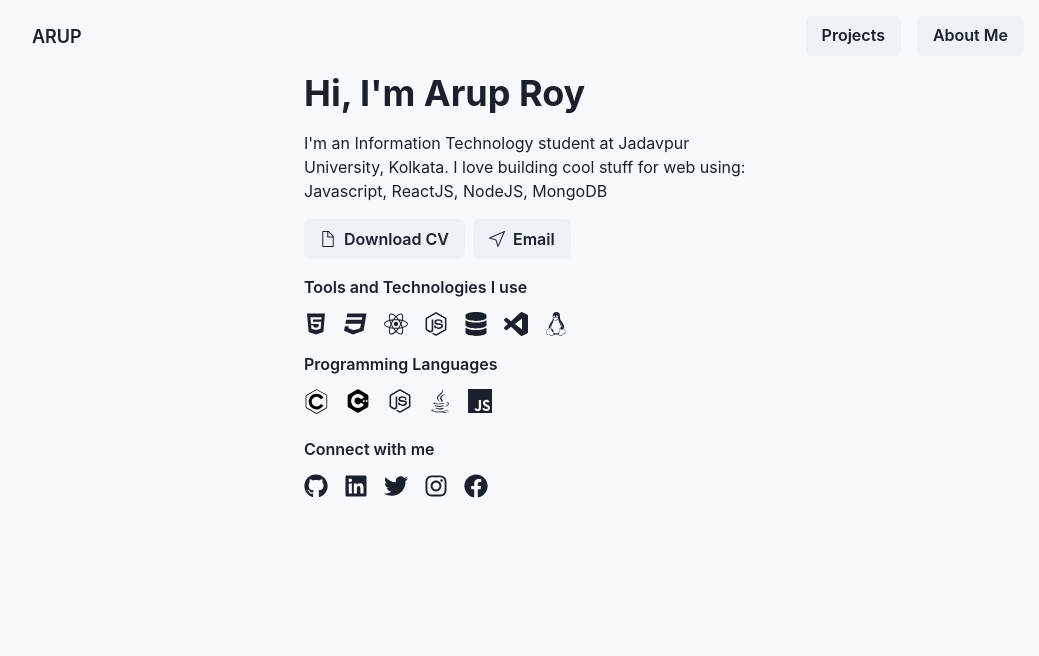
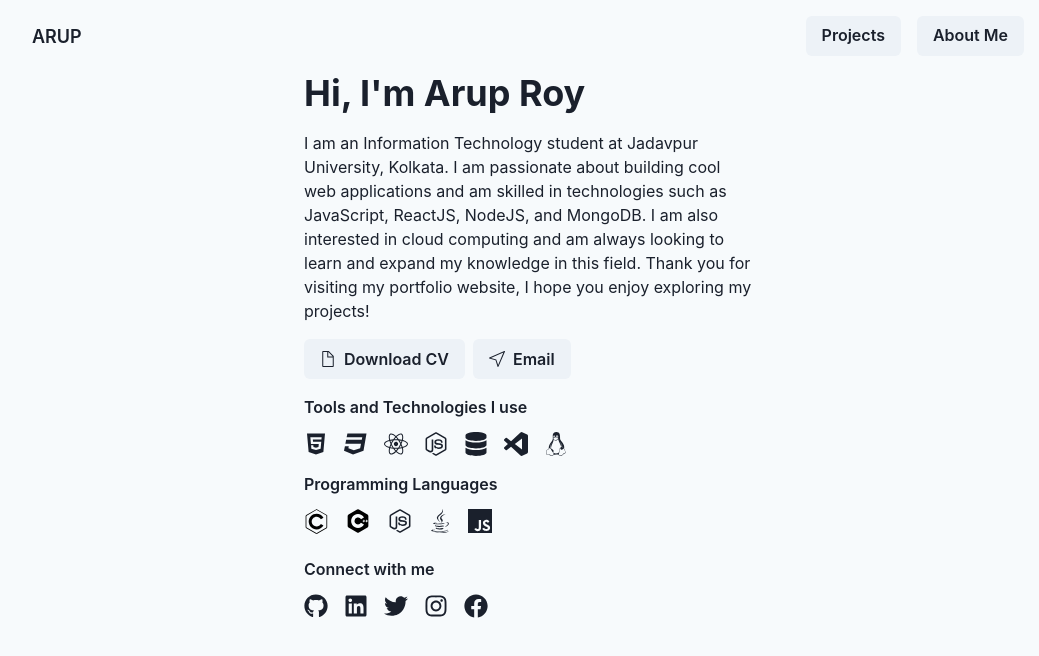
Before and after one commit to itsaruproy/portfolio, a React (Create React App) app: page / in a window 1280 px wide. Shown: the top 656 px of the page, without its empty margins (112-1151 px from the left). Built offline with nearby package versions, Linux system fonts and the light colour scheme.

Commit message:
update: intro

```diff
--- a/src/components/AboutMe.js
+++ b/src/components/AboutMe.js
@@ -19,9 +19,14 @@ const AboutMe = () => {
                 <Heading>Hi, I'm Arup Roy</Heading>
                 <Box maxW={'md'}>
                     <Text>
-                        I'm an Information Technology student at Jadavpur
-                        University, Kolkata. I love building cool stuff for web
-                        using: Javascript, ReactJS, NodeJS, MongoDB
+                        I am an Information Technology student at Jadavpur
+                        University, Kolkata. I am passionate about building cool
+                        web applications and am skilled in technologies such as
+                        JavaScript, ReactJS, NodeJS, and MongoDB. I am also
+                        interested in cloud computing and am always looking to
+                        learn and expand my knowledge in this field. Thank you
+                        for visiting my portfolio website, I hope you enjoy
+                        exploring my projects!
                     </Text>
                 </Box>
                 <Box>
```
